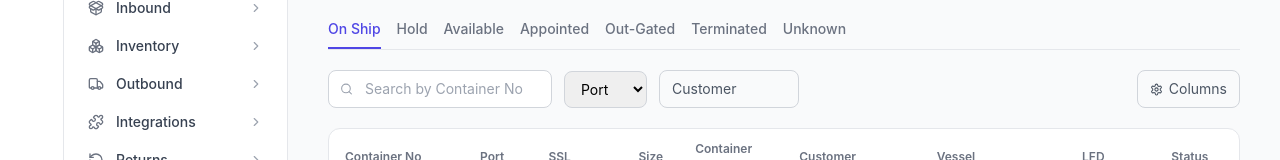
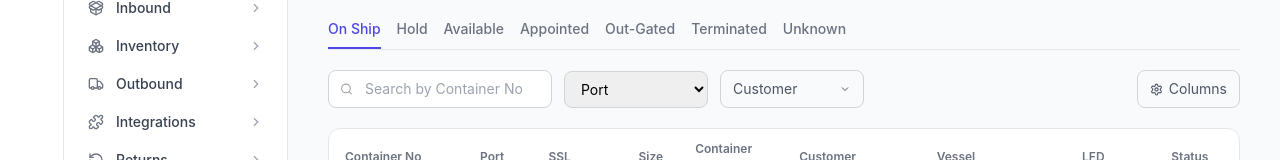
Before and after one commit to WYJade/CP-Announcement-management, a React (Vite) app: page /international/containers in a window 1280 px wide. Shown: the part 392-552 px from the top of the page. Built offline with nearby package versions, Linux system fonts and the light colour scheme.

Commit message:
fix: Customer filter as dropdown select with consistent width

```diff
--- a/src/components/International/Containers.tsx
+++ b/src/components/International/Containers.tsx
@@ -28,8 +28,9 @@ function CustomerFilter() {
 
   return (
     <div className="relative" ref={ref}>
-      <button onClick={() => setOpen(!open)} className="border border-gray-300 rounded-lg px-3 py-2 text-sm text-gray-600 hover:bg-gray-50 min-w-[140px] text-left flex items-center gap-1">
-        Customer {selected.length > 0 && <span className="bg-primary-100 text-primary-700 text-[10px] font-bold px-1.5 rounded-full">{selected.length}</span>}
+      <button onClick={() => setOpen(!open)} className="border border-gray-300 rounded-lg px-3 py-2 text-sm text-gray-600 hover:bg-gray-50 w-36 text-left flex items-center justify-between">
+        <span className="truncate">{selected.length > 0 ? `${selected.length} selected` : 'Customer'}</span>
+        <svg width="12" height="12" viewBox="0 0 24 24" fill="none" stroke="currentColor" strokeWidth="2"><polyline points="6 9 12 15 18 9" /></svg>
       </button>
       {open && (
         <div className="absolute top-full left-0 mt-1 w-72 bg-white border border-gray-200 rounded-xl shadow-xl z-20 overflow-hidden">
@@ -106,7 +107,7 @@ export default function Containers() {
           <Search size={13} className="absolute left-3 top-1/2 -translate-y-1/2 text-gray-400" />
           <input type="text" placeholder="Search by Container No" className="pl-9 pr-3 py-2 text-sm border border-gray-300 rounded-lg w-56" />
         </div>
-        <select className="border border-gray-300 rounded-lg px-3 py-2 text-sm">
+        <select className="border border-gray-300 rounded-lg px-3 py-2 text-sm w-36">
           <option>Port</option>
           <option>PCT</option>
           <option>LBCT</option>
--- a/src/components/International/DrayageLoads.tsx
+++ b/src/components/International/DrayageLoads.tsx
@@ -27,8 +27,9 @@ function CustomerFilter() {
 
   return (
     <div className="relative">
-      <button onClick={() => setOpen(!open)} className="border border-gray-300 rounded-lg px-3 py-2 text-sm text-gray-600 hover:bg-gray-50 min-w-[140px] text-left flex items-center gap-1">
-        Customer {selected.length > 0 && <span className="bg-primary-100 text-primary-700 text-[10px] font-bold px-1.5 rounded-full">{selected.length}</span>}
+      <button onClick={() => setOpen(!open)} className="w-full border border-gray-300 rounded-lg px-3 py-2 text-sm text-gray-600 hover:bg-gray-50 text-left flex items-center justify-between">
+        <span className="truncate">{selected.length > 0 ? `${selected.length} selected` : 'Customer'}</span>
+        <svg width="12" height="12" viewBox="0 0 24 24" fill="none" stroke="currentColor" strokeWidth="2"><polyline points="6 9 12 15 18 9" /></svg>
       </button>
       {open && (
         <div className="absolute top-full left-0 mt-1 w-72 bg-white border border-gray-200 rounded-xl shadow-xl z-20 overflow-hidden">
```
